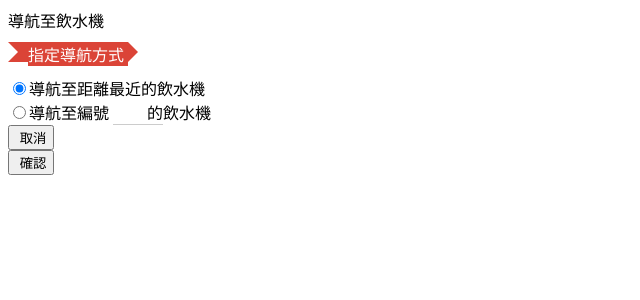
After one commit to B02902008/TaipeiWater, a Flask app: page /load/navigate in a window 1280 px wide. The commit adds this page. Shown: the top 300 px of the page, without its empty margins (0-640 px from the left). Run offline with Flask 2, Linux system fonts and the light colour scheme.

Commit message:
navigate api test

```diff
--- a/app/module_load/view.py
+++ b/app/module_load/view.py
@@ -30,3 +30,8 @@ def load_setting():
 @blue_load.route('/target', methods=['GET'])
 def load_target():
     return render_template('target.html')
+
+
+@blue_load.route('/navigate', methods=['GET'])
+def load_navigate():
+    return render_template('navigate.html')
--- /dev/null
+++ b/app/static/css/navigate.css
@@ -0,0 +1,44 @@
+.panel-tag {
+    margin-top: 10px;
+    margin-bottom: 10px;
+    width: 100%;
+    display:  block;
+}
+.panel-tag-before {
+    width: 0;
+    border-width: 10px;
+    border-style: solid;
+    border-color: #DB4437 #DB4437 #DB4437 transparent;
+    display: inline-block;
+    margin: 0 -2px 0 0;
+}
+.panel-tag-middle {
+    background-color: #DB4437;
+    color: #FFFFFF;
+    display: inline-block;
+    vertical-align: top;
+    margin: 0 -2px 0 -2px;
+}
+.panel-tag-after {
+    width:0;
+    border-width: 10px;
+    border-style: solid;
+    border-color: transparent transparent transparent #DB4437;
+    display: inline-block;
+    margin: 0 0 0 -2px;
+}
+.row-div {
+  margin: 10px 0 10px 0;
+}
+.inline-text {
+  background-color: transparent;
+  border: none;
+  border-bottom: 1px solid #CCC;
+  text-align: center;
+  box-sizing: border-box;
+  font-size: 14px;
+  height: 10px;
+  margin-right: -20px;
+  padding: 10px 0px;
+  width: 50px;
+}
--- a/app/static/js/main.js
+++ b/app/static/js/main.js
@@ -206,6 +206,11 @@ function page_control() {
 		    show_sidebar();
 		    click_showall();
             break;
+		case "navigate":
+            load_navigate();
+		    show_panel();
+		    show_sidebar();
+            break;
 		case "target":
             load_target();
 		    show_panel();
--- /dev/null
+++ b/app/static/js/navigate.js
@@ -0,0 +1,18 @@
+$(document).ready(function () {
+    $('input:radio[name=navigate-way]').click(function () {
+        $('input:text[name=index]').prop('disabled', !($('input:radio:checked[name=navigate-way]').val() === '1'));
+    });
+    $('#navigate-cancel-btn').click(function () {
+        window.state = 'clear';
+        page_control();
+    });
+    $('#navigate-apply-btn').click(function () {
+        let way = $('input:radio:checked[name=navigate-way]').val();
+        if (way === '0') {
+
+        } else {
+            let index = $('input:text[name=index]').val();
+
+        }
+    });
+});
--- a/app/static/js/panel.js
+++ b/app/static/js/panel.js
@@ -3,6 +3,9 @@ function load_login() {
 }
 function load_register() {
     $('#control-panel').load("/load/register");
+}
+function load_navigate() {
+    $('#control-panel').load("/load/navigate");
 }
 function load_target() {
     $('#control-panel').load("/load/target");
--- a/app/static/js/sidebar.js
+++ b/app/static/js/sidebar.js
@@ -12,6 +12,10 @@ $(document).ready(function () {
         toggle_sidebar();
     });
     $('#menu-show_all').click(showall_click_func);
+    $('#menu-navigate').click(function () {
+        window.state = "navigate";
+        page_control();
+    });
     $('#menu-target').click(function () {
         window.state = "target";
         page_control();
--- a/app/static/js/target.js
+++ b/app/static/js/target.js
@@ -7,11 +7,11 @@ $(document).ready(function () {
         let address = $('input:text[name=target]').val();
         let tmp = $('input:text[name=range]').val().match(/\d+.?\d*/i);
         window.target_range = (tmp == null) ? 0.5 : (parseFloat(tmp[0]) / 1000.0);
-        locate_target(address, function (lat, lng) {
+        locate_target(address, function (lat, lng, st) {
             if (lat == null || lng == null) {
                 window.state = 'clear';
                 page_control();
-                alert("找不到指定地點，原因：" + status);
+                alert("找不到指定地點，原因：" + st);
             } else {
                 window.targetPosition.lat = lat;
                 window.targetPosition.lng = lng;
--- /dev/null
+++ b/app/templates/navigate.html
@@ -0,0 +1,24 @@
+<div id="navigate-panel-body">
+    <span>導航至飲水機</span>
+    <div class="panel-tag">
+        <div class="panel-tag-before"></div>
+        <div class="panel-tag-middle">指定導航方式&nbsp;</div>
+        <div class="panel-tag-after"></div>
+    </div>
+    <div class="radio">
+        <label><input type="radio" name="navigate-way" value="0" checked>導航至距離最近的飲水機</label>
+    </div>
+    <div class="radio">
+        <label><input type="radio" name="navigate-way" value="1">導航至編號</label>
+        <input type="text" class="inline-text" name="index">
+        <label>的飲水機</label>
+    </div>
+    <div class="col-xs-6 panel-btn-container"><button type="button" class="btn btn-danger" id="navigate-cancel-btn">
+        <span class="glyphicon glyphicon-remove"></span>&nbsp;取消
+    </button></div>
+    <div class="col-xs-6 panel-btn-container"><button type="button" class="btn btn-success" id="navigate-apply-btn">
+        <span class="glyphicon glyphicon-ok"></span>&nbsp;確認
+    </button></div>
+</div>
+<script src="{{url_for('static', filename='js/navigate.js')}}"></script>
+<link rel="stylesheet" href="{{url_for('static', filename='css/navigate.css')}}">
```
Also changed, not shown: app/templates/index.html (+21 -2 lines).
